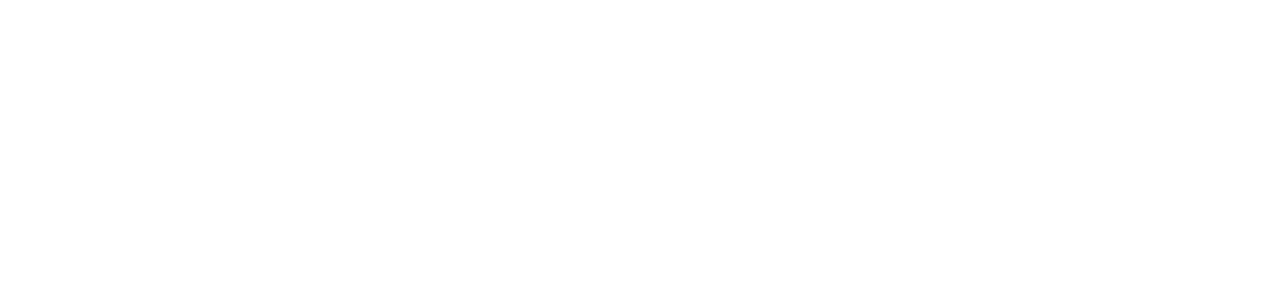
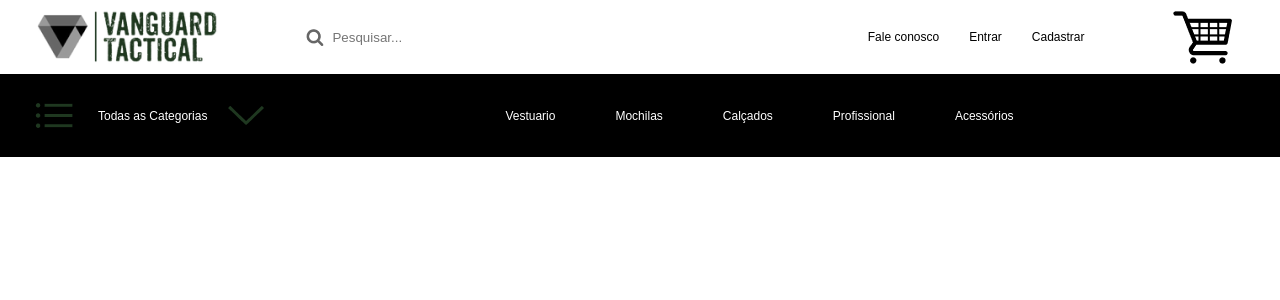
Before and after one commit to DOLK2K/Vanguardtcc-S, a React (Create React App) app: page /compra in a window 1280 px wide. Before the commit this address had no page. Shown: the top 300 px of the page. Built offline with nearby package versions, Linux system fonts and the light colour scheme.

Commit message:
comitado com alteraçoes minimas

```diff
--- a/src/index.js
+++ b/src/index.js
@@ -8,6 +8,7 @@
 import Produto from './pages/produto';
 import Estoquedesc from './pages/estoquedesc'
 import Pedido from './pages/pedidos'
+import Compra from './pages/compra'
 import { BrowserRouter, Routes, Route } from 'react-router-dom';
 
 const root = ReactDOM.createRoot(document.getElementById('root'));
@@ -23,6 +24,7 @@
       <Route path='/produto' element = {<Produto/>} />
       <Route path='/estoquedesc' element = {<Estoquedesc/>} />
       <Route path='/pedido' element = {<Pedido/>} />
+      <Route path= '/compra' element = {<Compra/>} />
 
 
     </Routes>
--- a/src/pages/Home/index.scss
+++ b/src/pages/Home/index.scss
@@ -276,7 +276,7 @@
     flex-direction: row;
     padding-top: 20px;
     height: 550px;
-    padding-left: 160px;
+    padding-left: 47px;
     background-image: url('../../assets/images/Rectangle\ 4.png');
 }
 
--- /dev/null
+++ b/src/pages/compra/index.js
@@ -0,0 +1,47 @@
+import icone from '../../assets/images/LogoCabeçalho.png'
+import Lupa from '../../assets/images/Frame.png'
+import Carro from '../../assets/images/Untitled.png'
+import Barra from '../../assets/images/Untitled (2).png'
+import Seta from '../../assets/images/Untitled (3).png'
+import Calçados from '../../assets/images/acessórios.png'
+import Mochila from '../../assets/images/mochila1.png'
+import Acessório from '../../assets/images/acess.png'
+import './index.scss'
+
+export default function Compra() {
+  return (
+<div className='globamento'>
+<div className="App">
+      <div className='parte-inicial1'>
+      <div className='cabecalho1'>
+        <img src={icone} />
+        <div className='alinhamento2'>
+        <img id='Lupa' src={Lupa} alt='Lupa'  />  <input type='text' placeholder='Pesquisar...'  />
+        </div>
+        <div className='links'>
+        <a href=''>Fale conosco</a>
+        <a href='/login' >Entrar</a>
+        <a href='/cadastro'>Cadastrar</a>
+        </div>
+        <img src={Carro} />
+
+        </div>
+
+        <div className='cabecalho22'>
+          <img src={Barra} />
+          <p>Todas as Categorias</p>
+          <img src={Seta} />
+
+          <div className='lista1'>
+          <a id='Vestuario'>Vestuario</a>
+          <a>Mochilas</a>
+          <a>Calçados</a>
+          <a>Profissional</a>
+          <a>Acessórios</a>
+          </div>
+          </div>
+</div>
+</div>
+</div>
+  );
+}
--- /dev/null
+++ b/src/pages/compra/index.scss
@@ -0,0 +1,64 @@
+.App{
+    display: flex;
+    flex-direction: column;
+
+
+}
+
+
+.cabecalho1{
+    display: flex;
+    flex-direction: row;
+    justify-content: space-around;
+    align-items: center;
+
+    input {
+       width: 500px;
+       height: 30px;
+       border-radius: 11px;
+       border: none;
+    }
+
+    input::placeholder {
+        padding: 30px;
+
+    }
+}
+
+.alinhamento2 {
+    display: flex;
+    flex-direction: row;
+    align-items: center;
+}
+#Lupa {
+    position: relative;
+    left: 25px;
+}
+.links a  {
+    text-decoration: none;
+    color: #000000;
+    margin: 15px;
+    font-family: Arial, Helvetica, sans-serif;
+}
+
+.cabecalho22 {
+    display: flex;
+    flex-direction: row;
+    align-items: center;
+    background-color: #000000;
+    padding: 10px;
+
+}
+
+.cabecalho22 p, a {
+    color: #ffff;
+}
+
+
+.cabecalho22 a {
+   margin: 30px;
+}
+
+#Vestuario {
+    margin-left: 220px;
+}
--- a/src/pages/pedidos/index.js
+++ b/src/pages/pedidos/index.js
@@ -45,7 +45,7 @@
           <div className='geral2'>
 
             <div className='faixa-011'>
-                <img src={Retangulo} />
+
                 <h1>Pedido</h1>
                 <h3>Data</h3>
                 <h4>Status</h4>
--- a/src/pages/pedidos/index.scss
+++ b/src/pages/pedidos/index.scss
@@ -22,17 +22,17 @@
  }
 
  .faixa-011 img{
-    padding-left: 100px;
+    padding-left: 40px;
  }
 
  .faixa-011 h1{
     font-size: 20px;
-    padding-left: 60px;
+    padding-left: 100px;
  }
 
  .faixa-011 h3{
     font-size: 20px;
-    padding-left: 320px;
+    padding-left: 230px;
 
  }
 
@@ -64,7 +64,7 @@
  }
 
  .faixa-022 img{
-    padding-left: 140px;
+   padding-left: 40px;
  }
 
  .faixa-022 h4{
@@ -109,7 +109,7 @@
  }
 
  .faixa-033 img{
-    padding-left: 140px;
+   padding-left: 40px;
  }
 
  .faixa-033 h3{
@@ -143,7 +143,7 @@
  }
 
 .faixa-044 img{
-   padding-left: 140px;
+   padding-left: 40px;
 }
 
  .faixa-044 h1{
@@ -189,7 +189,7 @@
  }
 
  .faixa-055 img{
-   padding-left: 140px;
+   padding-left: 40px;
  }
 
  .faixa-055 h3{
@@ -228,7 +228,7 @@
  }
 
 .faixa-066 img{
-   padding-left: 140px;
+   padding-left: 40px;
 }
 
  .faixa-066 h3{
@@ -269,7 +269,7 @@
  }
 
  .faixa-077 img{
-   padding-left: 140px;
+   padding-left: 40px;
 
  }
 
```
